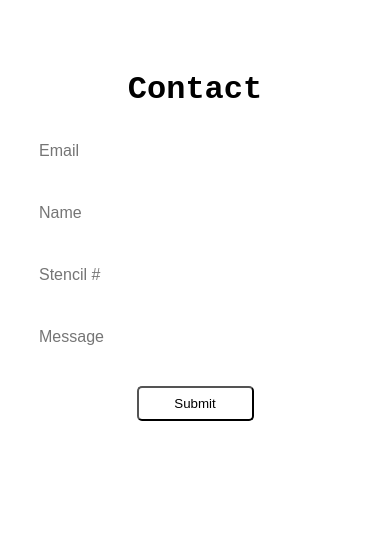
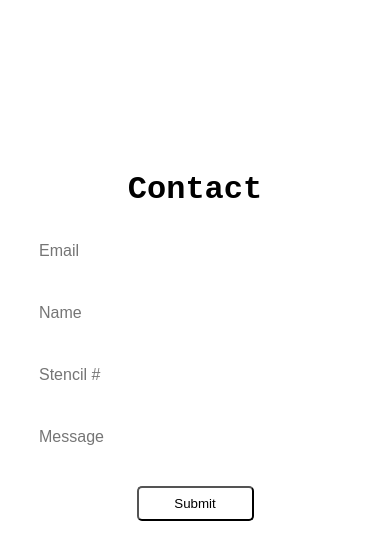
Before and after one commit to Shelcisco/Chucks-Planter-Boxes-, a React (Create React App) app: page /contact in a window 390 px wide. Shown: the top 560 px of the page. Built offline with nearby package versions, Linux system fonts and the light colour scheme.

Commit message:
Media Test

```diff
--- a/src/components/Contact.js
+++ b/src/components/Contact.js
@@ -67,6 +67,7 @@
 
  // JSX for the contact form
  return (
+    <div className="C1">
      <form className="justify-center" onSubmit={handleSubmit}>
          <h1>Contact</h1>
          <input className="form-input"
@@ -112,6 +113,7 @@
          <button type="submit" className="btn">Submit</button>
          <br></br>
      </form>
+     </div>
    );
  };
 
--- a/src/index.css
+++ b/src/index.css
@@ -564,10 +564,11 @@ form .form-input {
   }
 
 
-  .justify-center {
+  .C1 {
     padding-top: 50px;
       padding-bottom: 50px;
   }
+
   .home {
     display: flex;
     justify-content: center;
```
